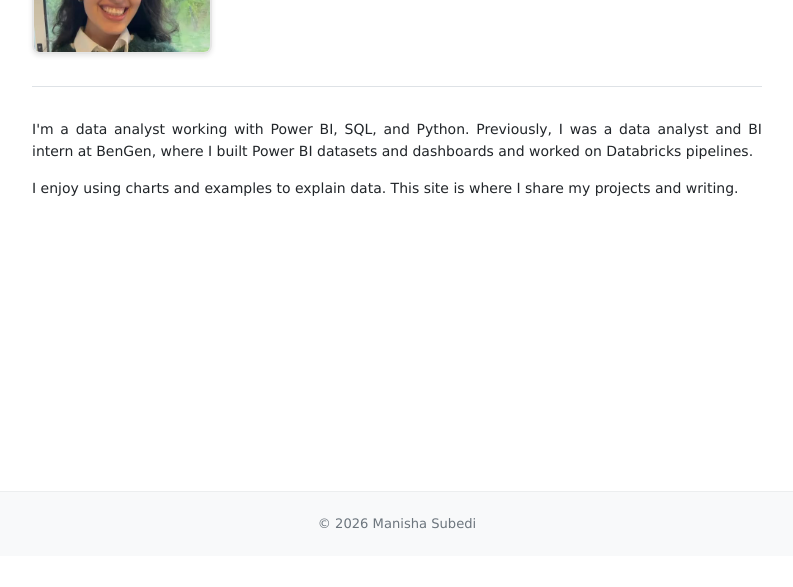
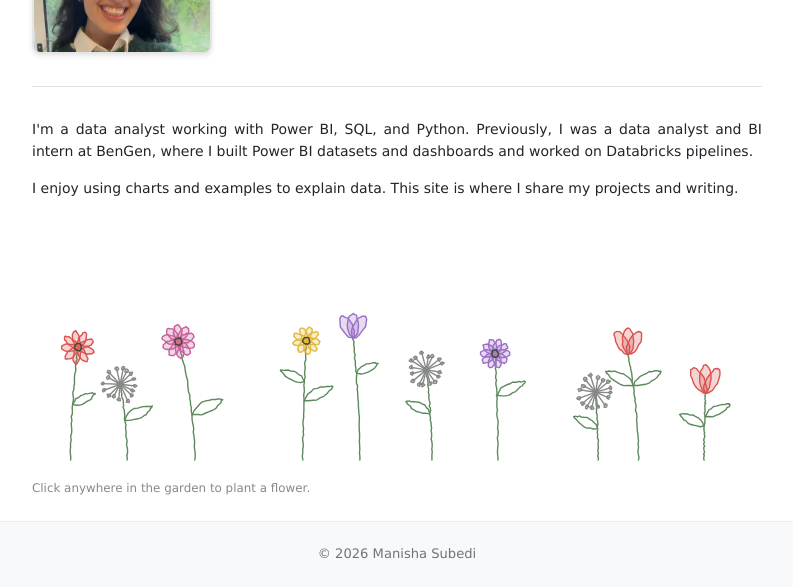
Before and after one commit to manisha-subedi/manisha-subedi.github.io, an Astro site: page / in a window 1280 px wide. Shown: the part 233-820 px from the top of the page, without its empty margins (243-1036 px from the left). Built offline with nearby package versions, Linux system fonts and the light colour scheme; Astro itself is replaced by a stand-in of ours.

Commit message:
Home page: a garden that draws itself

```diff
--- /dev/null
+++ b/src/components/Garden.astro
@@ -0,0 +1,143 @@
+---
+---
+
+<canvas class="garden" width="730" height="240" aria-hidden="true"></canvas>
+<p class="garden-note">Click anywhere in the garden to plant a flower.</p>
+
+<style>
+  .garden {
+    display: block;
+    width: 100%;
+    height: 240px;
+    margin-top: 1.5rem;
+    cursor: pointer;
+    touch-action: manipulation;
+  }
+
+  .garden-note {
+    margin: 0.3rem 0 0;
+    color: #888;
+    font-size: 0.85em;
+  }
+</style>
+
+<script>
+  import { makeFlower, PETAL_COLORS } from "../lib/garden.js";
+
+  const canvas = document.querySelector("canvas.garden");
+  const ctx = canvas.getContext("2d");
+  const still = matchMedia("(prefers-reduced-motion: reduce)").matches;
+  const kinds = ["daisy", "daisy", "daisy", "bud", "puff"];
+  const flowers = [];
+  let width = 0, height = 0, ground = 0;
+
+  function plant(f) {
+    f.seed = Math.floor(Math.random() * 1e9);
+    f.kind = kinds[Math.floor(Math.random() * kinds.length)];
+    f.color = PETAL_COLORS[Math.floor(Math.random() * PETAL_COLORS.length)];
+    f.lean = (Math.random() - 0.5) * 30;
+    f.strokes = makeFlower({ ...f, x: f.at * width, ground });
+    flowers.push(f);
+    if (flowers.length > 30) flowers.shift();
+  }
+
+  function layout() {
+    const dpr = window.devicePixelRatio || 1;
+    width = canvas.clientWidth;
+    height = canvas.clientHeight;
+    ground = height - 14;
+    canvas.width = width * dpr;
+    canvas.height = height * dpr;
+    ctx.setTransform(dpr, 0, 0, dpr, 0, 0);
+    for (const f of flowers) f.strokes = makeFlower({ ...f, x: f.at * width, ground });
+  }
+
+  function seed() {
+    const count = Math.round(width / 70);
+    const order = Array.from({ length: count }, (_, i) => i).sort(() => Math.random() - 0.5);
+    const start = performance.now() + 300;
+    order.forEach((slot, i) => {
+      plant({
+        at: (slot + 0.2 + Math.random() * 0.6) / count,
+        height: 60 + Math.random() * (ground - 90),
+        born: start + i * 220,
+      });
+    });
+  }
+
+  // bend each point sideways, more the higher it sits on the stem
+  function sway(f, points, now) {
+    if (still) return points;
+    const wind = Math.sin(now / 1600 + f.at * 6) * 0.7 + Math.sin(now / 620 + f.at * 11) * 0.3;
+    return points.map((p) => {
+      const up = Math.min(1, Math.max(0, (ground - p.y) / f.height));
+      return { x: p.x + wind * 5 * up * up, y: p.y };
+    });
+  }
+
+  function trace(points, lengths, distance) {
+    ctx.beginPath();
+    ctx.moveTo(points[0].x, points[0].y);
+    for (let i = 1; i < points.length; i++) {
+      if (lengths[i] <= distance) {
+        ctx.lineTo(points[i].x, points[i].y);
+        continue;
+      }
+      const k = (distance - lengths[i - 1]) / (lengths[i] - lengths[i - 1]);
+      ctx.lineTo(
+        points[i - 1].x + (points[i].x - points[i - 1].x) * k,
+        points[i - 1].y + (points[i].y - points[i - 1].y) * k,
+      );
+      break;
+    }
+  }
+
+  function draw(now) {
+    ctx.clearRect(0, 0, width, height);
+    ctx.lineWidth = 1.4;
+    ctx.lineCap = "round";
+    ctx.lineJoin = "round";
+    for (const f of flowers) {
+      const age = now - f.born;
+      for (const s of f.strokes) {
+        const t = still ? 1 : Math.min(1, (age - s.start) / (s.end - s.start));
+        if (t <= 0) continue;
+        const points = sway(f, s.points, now);
+        if (s.fill) {
+          const alpha = still ? 1 : Math.min(1, (age - s.end) / 300);
+          if (alpha > 0) {
+            trace(points, s.lengths, Infinity);
+            ctx.globalAlpha = alpha * 0.25;
+            ctx.fillStyle = s.fill;
+            ctx.fill();
+            ctx.globalAlpha = 1;
+          }
+        }
+        trace(points, s.lengths, t * s.lengths[s.lengths.length - 1]);
+        ctx.strokeStyle = s.color;
+        ctx.stroke();
+      }
+    }
+    if (!still) requestAnimationFrame(draw);
+  }
+
+  canvas.addEventListener("pointerdown", (event) => {
+    const box = canvas.getBoundingClientRect();
+    const y = event.clientY - box.top;
+    plant({
+      at: (event.clientX - box.left) / box.width,
+      height: Math.min(ground - 30, Math.max(40, ground - y)),
+      born: performance.now(),
+    });
+    if (still) draw(performance.now());
+  });
+
+  window.addEventListener("resize", () => {
+    layout();
+    if (still) draw(performance.now());
+  });
+
+  layout();
+  seed();
+  draw(performance.now());
+</script>
--- a/src/pages/index.astro
+++ b/src/pages/index.astro
@@ -1,6 +1,7 @@
 ---
 import Base from "../layouts/Base.astro";
 import { site } from "../data/site";
+import Garden from "../components/Garden.astro";
 ---
 
 <Base>
@@ -37,4 +38,5 @@ import { site } from "../data/site";
     </p>
   </section>
 
+  <Garden />
 </Base>
```
Also changed, not shown: tests/site.test.mjs (+15 -0 lines), src/lib/garden.js (added).
